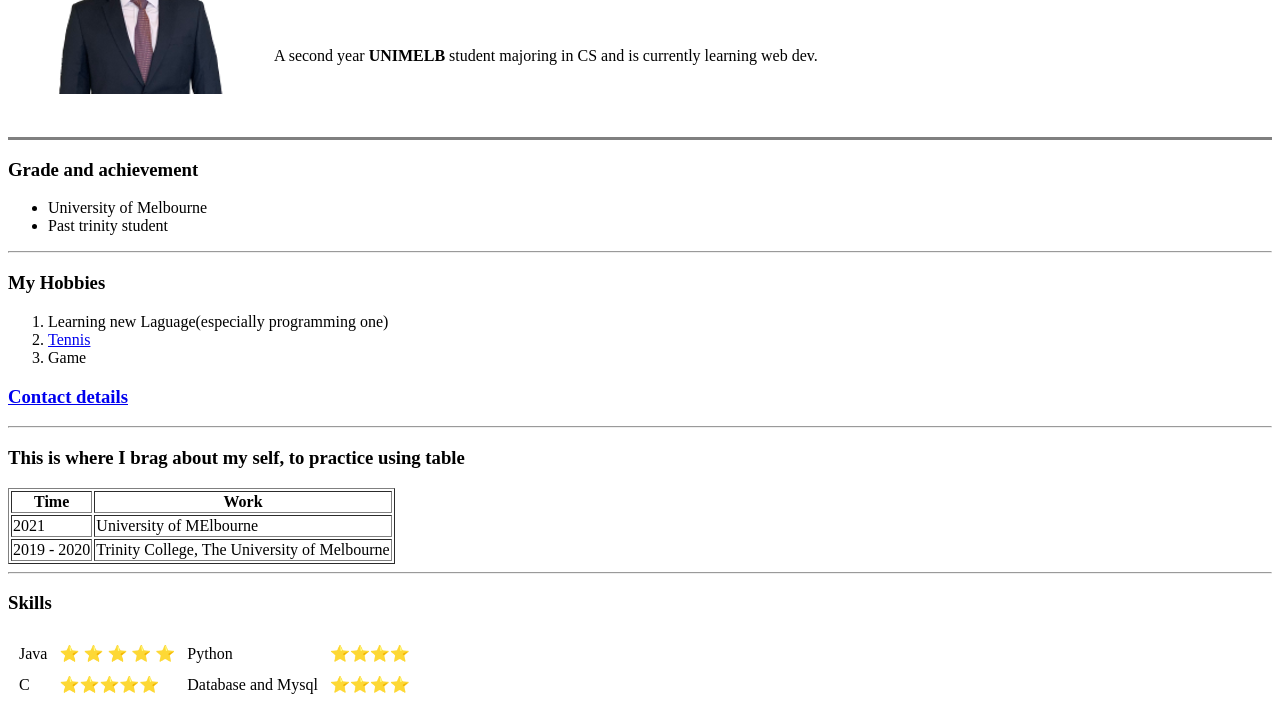
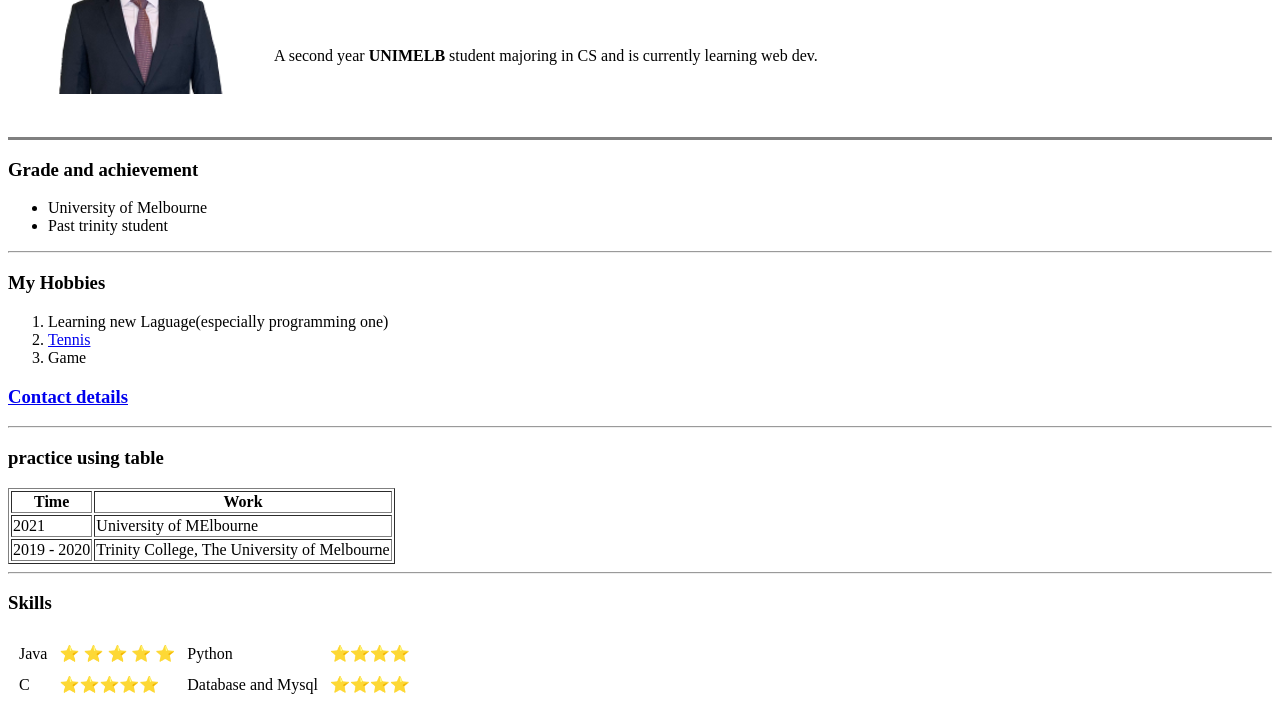
Before and after one commit to HuyHLuu/cv, a plain HTML site: page index.html in a window 1280 px wide. Shown: the part 156-869 px from the top of the page. Drawn offline with Linux system fonts and the light colour scheme.

Commit message:
remove some informal words

```diff
--- a/index.html
+++ b/index.html
@@ -51,7 +51,7 @@
   </ol>
   <h3><a href="Contactdetails.html">Contact details</a> <h3>
 <hr>
-  <h3>This is where I brag about my self, to practice using table</h3>
+  <h3>practice using table</h3>
   <table border = "1">
     <thead>
       <tr>
```
